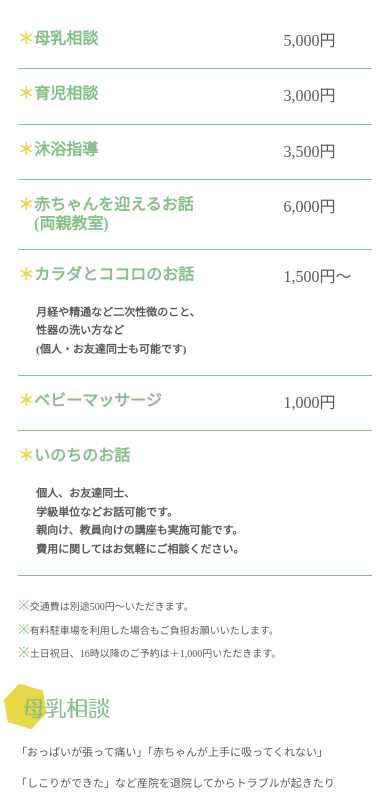
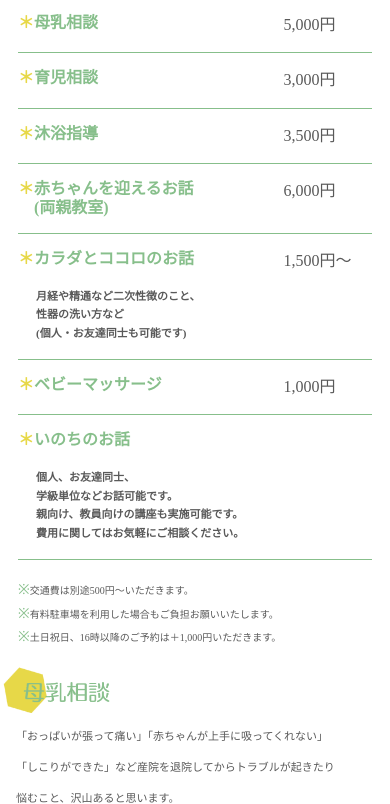
Before and after one commit to k-sekiya23/mw-ver2, a plain HTML site: page cost.html in a window 390 px wide. Shown: the part 134-938 px from the top of the page. Drawn offline with Linux system fonts and the light colour scheme; some packages are replaced by stand-ins of ours.

Commit message:
Add files via upload

```diff
--- a/style.css
+++ b/style.css
@@ -51,7 +51,7 @@
   .prof-wrap {
     width: 100%;
     margin: 0 auto;
-    padding:16px 0;
+    padding:0 0 16px 0;
     position: relative;
     top: 60px;
   }
```
